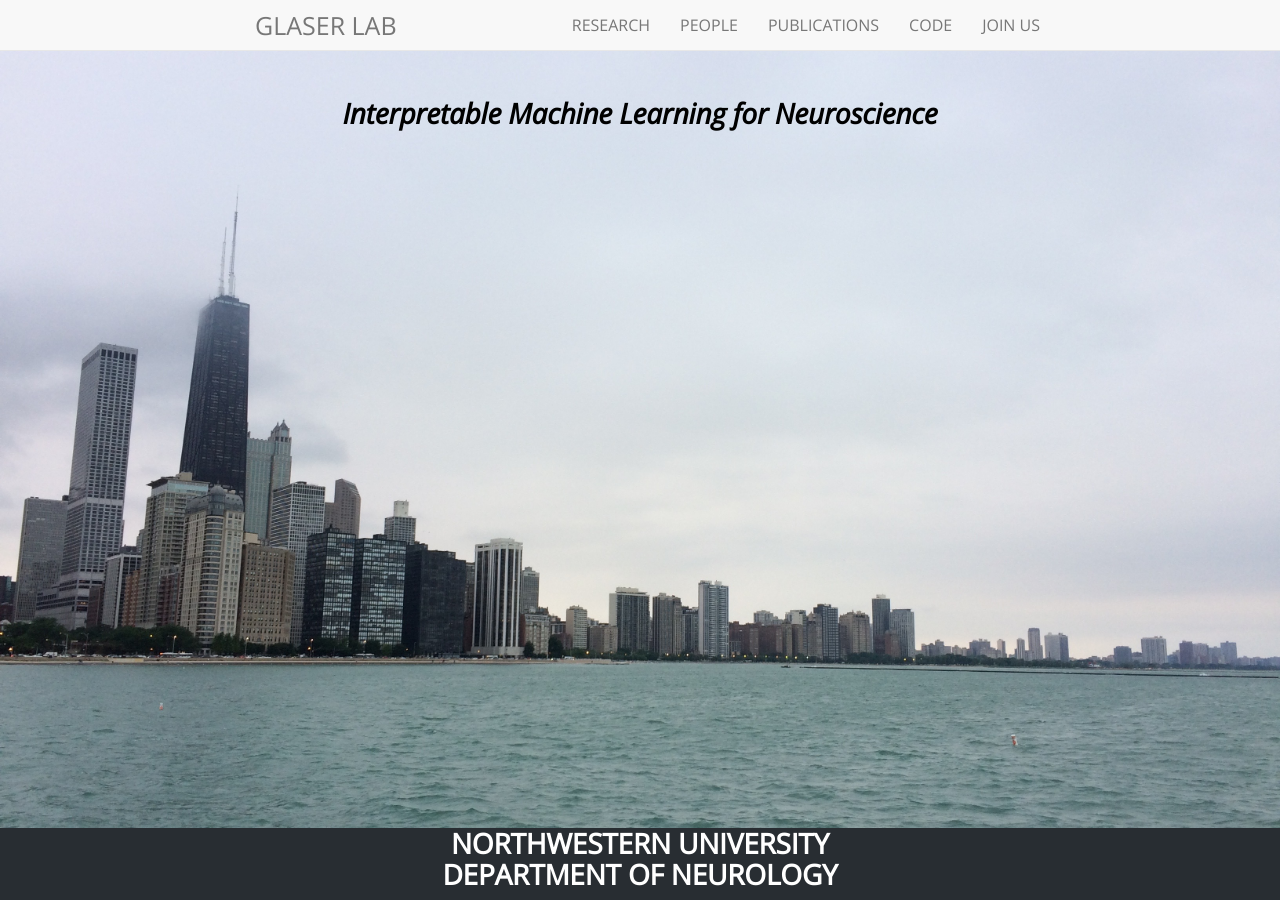
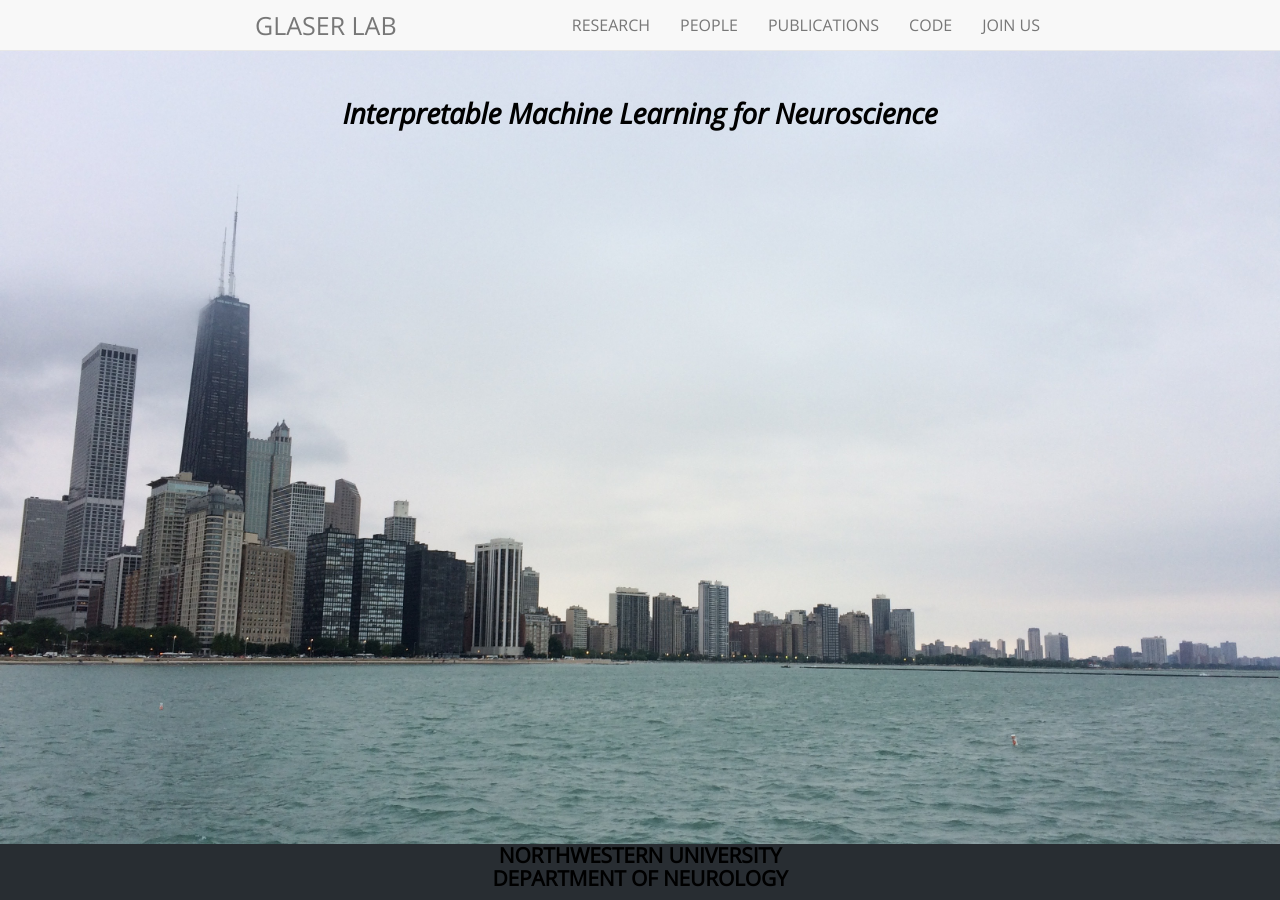
Before and after one commit to glaserlab/glaserlab.github.io, a Jekyll site: the page built from index.html, in a window 1280 px wide. Built offline with Jekyll 4.4.1, drawn with Linux system fonts in a browser that asks for light colours; nearby versions of some CDN libraries; comment, search, counter and statistics services are not loaded.

Commit message:
footer update

```diff
--- a/_includes/footer.html
+++ b/_includes/footer.html
@@ -6,7 +6,7 @@
   <!-- <div class="panel-footer">
 	  <div class="row"> -->
 		<!-- <div class="col-sm-4"> -->
-      <h5 style="font-size:2em; color:white"> Northwestern University<br>Department of Neurology</h5>
+      <h5 style="font-size:1.5em; color:D3D3D3"> Northwestern University<br>Department of Neurology</h5>
     <!-- </div> -->
     <!-- </div>
   </div> -->
```
